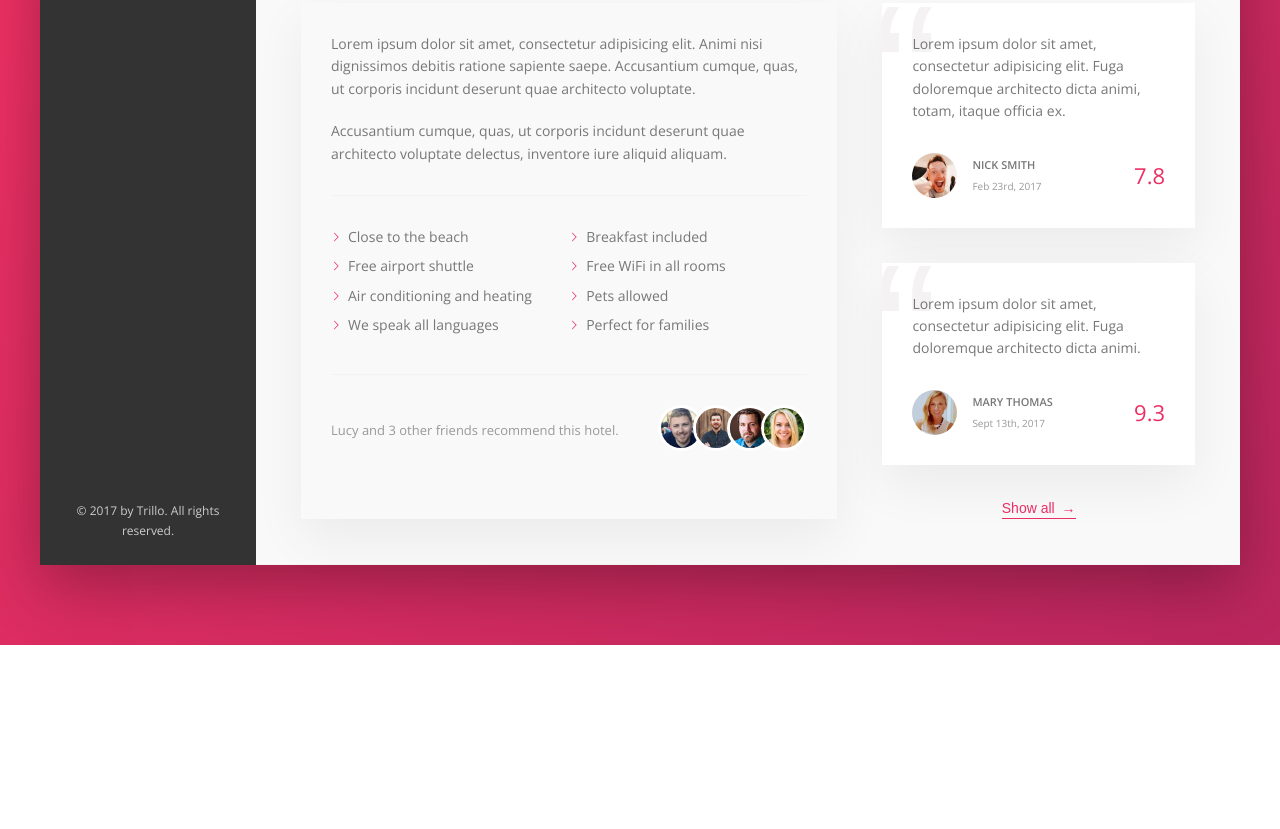
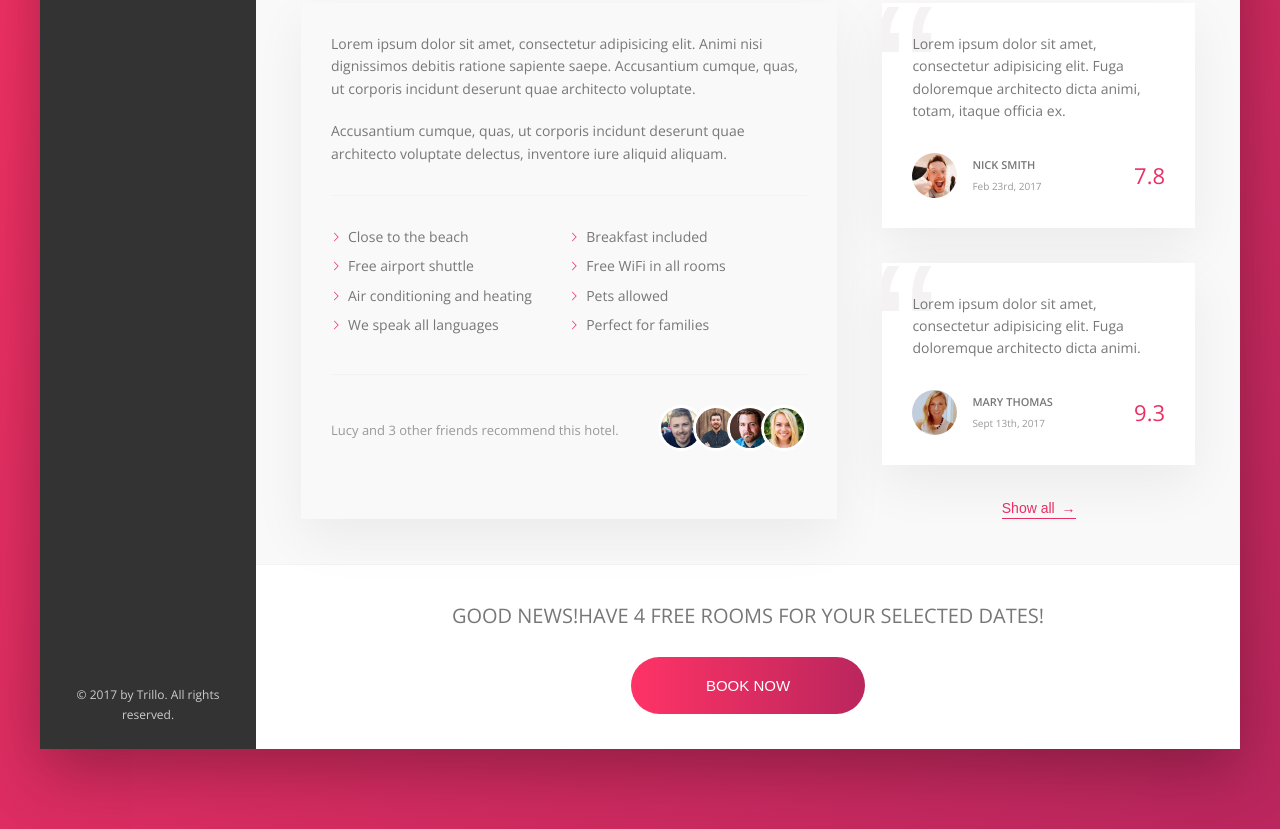
Before and after one commit to araltasher/Udemy-advanced-css, a website: page trillo/index.html in a window 1280 px wide. Shown: the part 644-1473 px from the top of the page. Before the commit the page ends 1289 px from the top, so only its background shows below. Drawn offline with nearby package versions, Linux system fonts and the light colour scheme.

Commit message:
completed the book now section

```diff
--- a/trillo/index.html
+++ b/trillo/index.html
@@ -194,8 +194,20 @@
                             </figcaption>
                         </figure>
 
-                        <button class="btn-inline">Show all <span>&rarr;</span></button>
+                        <button class="btn-inline">Show all
+                            <span>&rarr;</span>
+                        </button>
                     </div>
+                </div>
+                <div class="cta">
+                    <h2 class="cta__book-now">
+                        Good news!have 4 free rooms for your selected dates!
+                    </h2>
+                    <button class="btn">
+                        <span class="btn__visible">Book now</span>
+                        <span class="btn__invisible">
+                            Only 4 rooms left</span>
+                    </button>
                 </div>
             </main>
         </div>
--- a/trillo/sass/_component.scss
+++ b/trillo/sass/_component.scss
@@ -202,11 +202,9 @@
         display: flex;
         align-items: center;
     }
-
-    &__icon-location{
+    &__icon-location {
         margin-right: .7rem;
     }
-
     &__rating {
         background-color: var(--color-primary);
         color: #fff;
@@ -217,7 +215,6 @@
         flex-direction: column;
         align-items: center;
         justify-content: center;
-
     }
     &__rating-average {
         font-size: 2.25rem;
@@ -243,19 +240,16 @@
     background-color: transparent;
     cursor: pointer;
     transition: all .2s;
-
     & span {
         margin-left: 3px;
         transition: margin-left .2s;
     }
     &:hover {
         color: var(--color-grey-dark-1);
-
         span {
             margin-left: 8px;
         }
     }
-
     &:focus {
         outline: none;
         animation: pulsate 1s infinite;
@@ -277,39 +271,36 @@
     }
 }
 
+
 /*  PARAGRAPH   */
+
 .paragraph:not(:last-of-type) {
     margin-bottom: 2rem;
 }
+
+
 /*  LIST   */
 
-.list{
+.list {
     list-style: none;
     margin: 3rem 0;
     padding: 3rem 0;
     border-top: var(--line);
     border-bottom: var(--line);
-
     display: flex;
     flex-wrap: wrap;
-
-    &__item{
+    &__item {
         flex: 0 0 50%;
         margin-bottom: .7rem;
-
     }
-
     &__item::before {
         content: "";
         display: inline-block;
         height: 1rem;
         width: 1rem;
-        margin-right: .7rem;
-
-        //  Older Browsers
+        margin-right: .7rem; //  Older Browsers
         //  background-image: url(../img/chevron-thin-right.svg);
         //  background-size: cover;
-
         //  Newer browsers
         background-color: var(--color-primary);
         -webkit-mask-image: url(../img/chevron-thin-right.svg);
@@ -319,26 +310,82 @@
     }
 }
 
+
 /*  RECOMMEND   */
+
 .recommend {
     font-size: 1.3rem;
     color: var(--color-grey-dark-3);
     display: flex;
     align-items: center;
-
     &__count {
         margin-right: auto;
     }
-
     &__photo {
         box-sizing: content-box;
         height: 4rem;
         width: 4rem;
         border-radius: 50%;
         border: 3px solid #fff;
-
-        &:not(:last-child){
+        &:not(:last-child) {
             margin-right: -1.5rem;
         }
     }
 }
+
+
+/*  CALL TO ACTION  */
+
+.cta {
+    padding: 3.5rem 0;
+    text-align: center;
+    &__book-now {
+        font-size: 2rem;
+        font-weight: 300;
+        text-transform: uppercase;
+        margin-bottom: 2.5rem;
+    }
+}
+
+.btn {
+    font-size: 1.5rem;
+    font-weight: 300;
+    text-transform: uppercase;
+    border-radius: 100px;
+    border: none;
+    background-image: linear-gradient(to right, var(--color-primary-light), var(--color-primary-dark));
+    color: #fff;
+    position: relative;
+    overflow: hidden;
+    cursor: pointer;
+
+    & > * {
+        display: inline-block;
+        height: 100%;
+        width: 100%;
+        transition: all .2s;
+    }
+    &__visible {
+        padding: 2rem 7.5rem;
+    }
+    &__invisible {
+        position: absolute;
+        padding: 2rem 0;
+        left: 0;
+        top: -100%;
+    }
+    &:hover{
+        background-image: linear-gradient(to left, var(--color-primary-light), var(--color-primary-dark));
+    }
+    &:hover &__visible {
+        transform: translateY(100%);
+    }
+    &:hover &__invisible {
+        top: 0;
+    }
+
+    &:focus {
+        outline:none;
+        animation: pulsate 1s infinite;
+    }
+}
```
Also changed, not shown: trillo/css/style.css.
